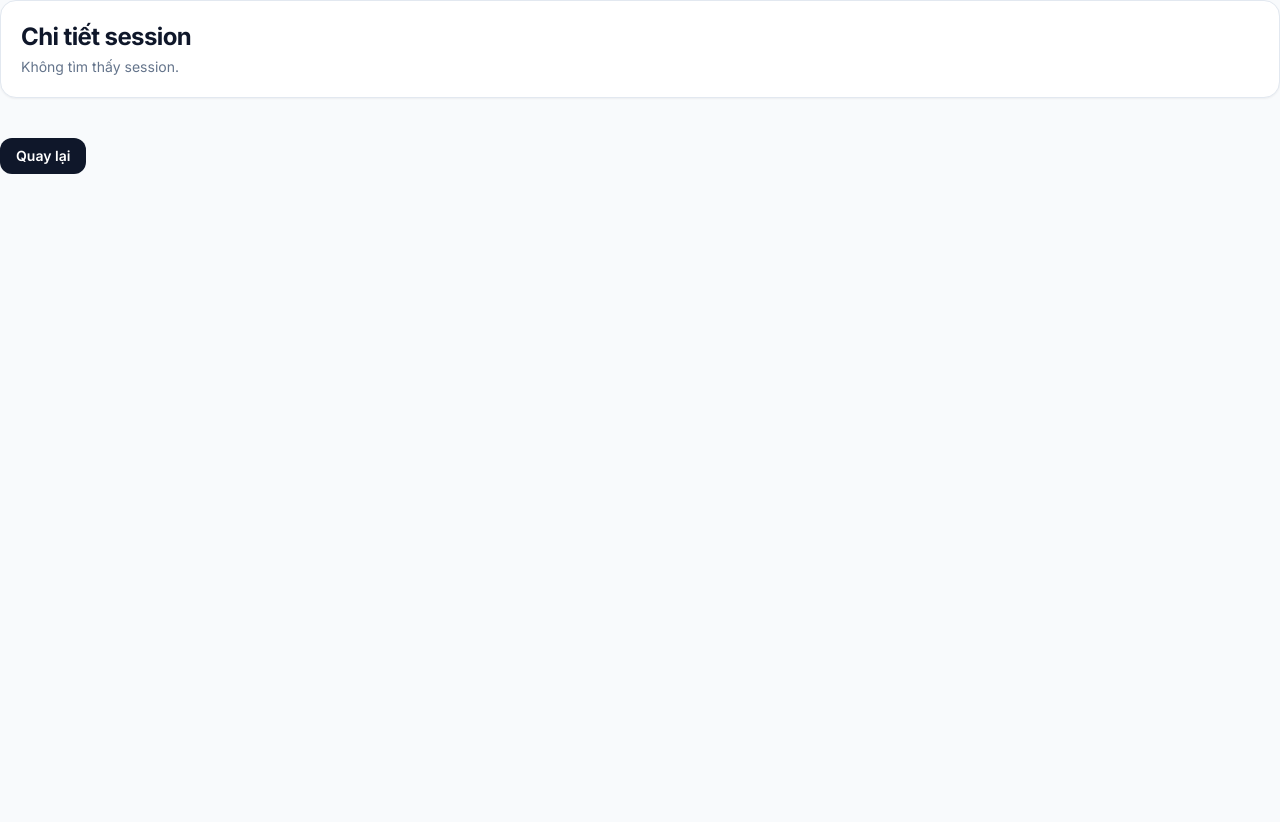
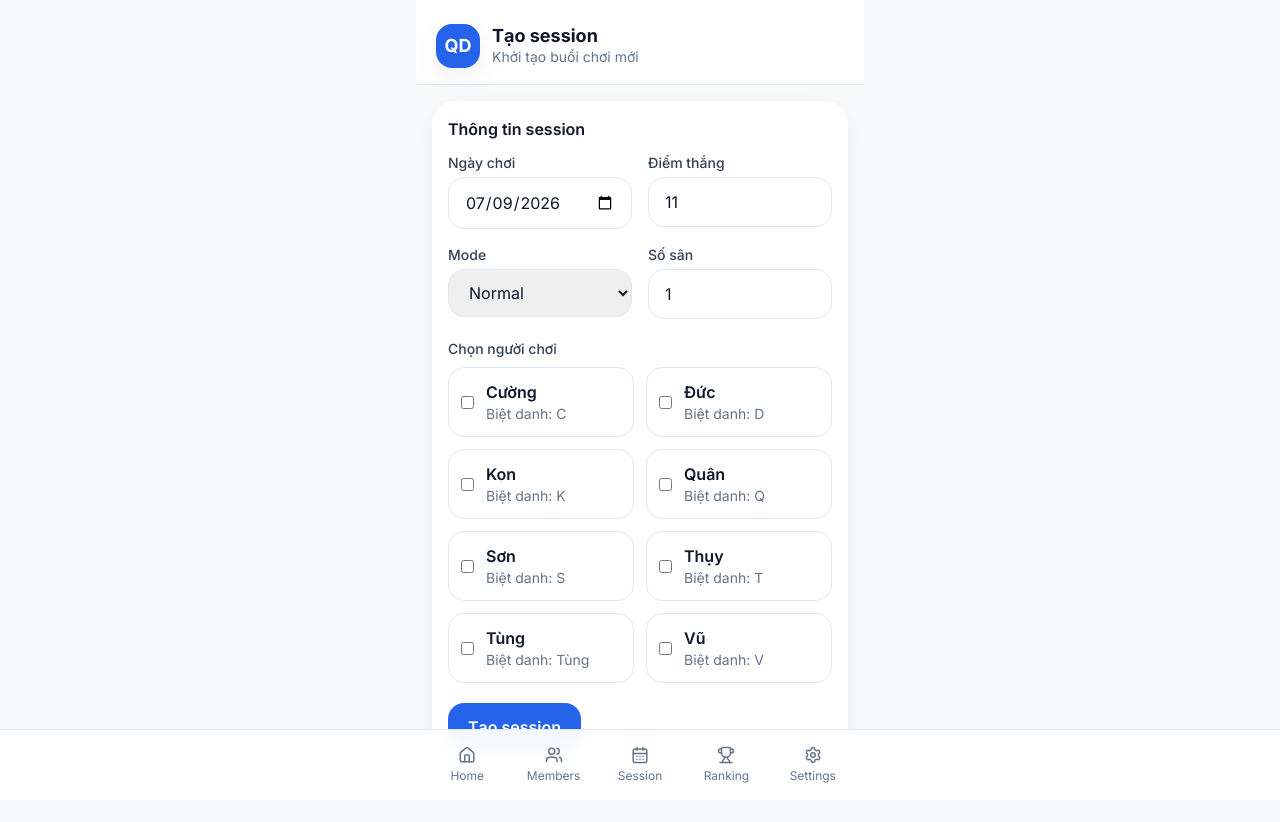
Before and after one commit to tdquan170788-byte/q-pb-smart-match, a Next.js app: page /session/create in a window 1280 px wide. Shown: the top 822 px of the page. Before the commit the page ends 800 px from the top, so only its background shows below. Built offline with nearby package versions, Linux system fonts and the light colour scheme.

Commit message:
Create page.tsx
Sprint 10

```diff
--- /dev/null
+++ b/app/session/create/page.tsx
@@ -0,0 +1,46 @@
+"use client";
+
+import { useEffect, useState } from "react";
+import { useRouter } from "next/navigation";
+
+import AppShell from "@/components/app-shell";
+import SectionCard from "@/components/section-card";
+import SessionCreateForm from "@/components/sessions/session-create-form";
+import { createSession, ensureSeedData, getPlayers } from "@/lib/storage";
+import type { Player, SessionMode } from "@/types";
+
+export default function SessionCreatePage() {
+  const router = useRouter();
+  const [players, setPlayers] = useState<Player[]>([]);
+
+  useEffect(() => {
+    ensureSeedData();
+    setPlayers(getPlayers());
+  }, []);
+
+  function handleCreate(payload: {
+    date: string;
+    pointToWin: number;
+    participantIds: string[];
+    mode: SessionMode;
+    courtCount: number;
+  }) {
+    const session = createSession({
+      date: payload.date,
+      pointToWin: payload.pointToWin,
+      participantIds: payload.participantIds,
+      mode: payload.mode,
+      courtCount: payload.courtCount,
+    });
+
+    router.push(`/sessions/${session.id}`);
+  }
+
+  return (
+    <AppShell title="Tạo session" subtitle="Khởi tạo buổi chơi mới">
+      <SectionCard title="Thông tin session">
+        <SessionCreateForm players={players} onSubmit={handleCreate} />
+      </SectionCard>
+    </AppShell>
+  );
+}
```
